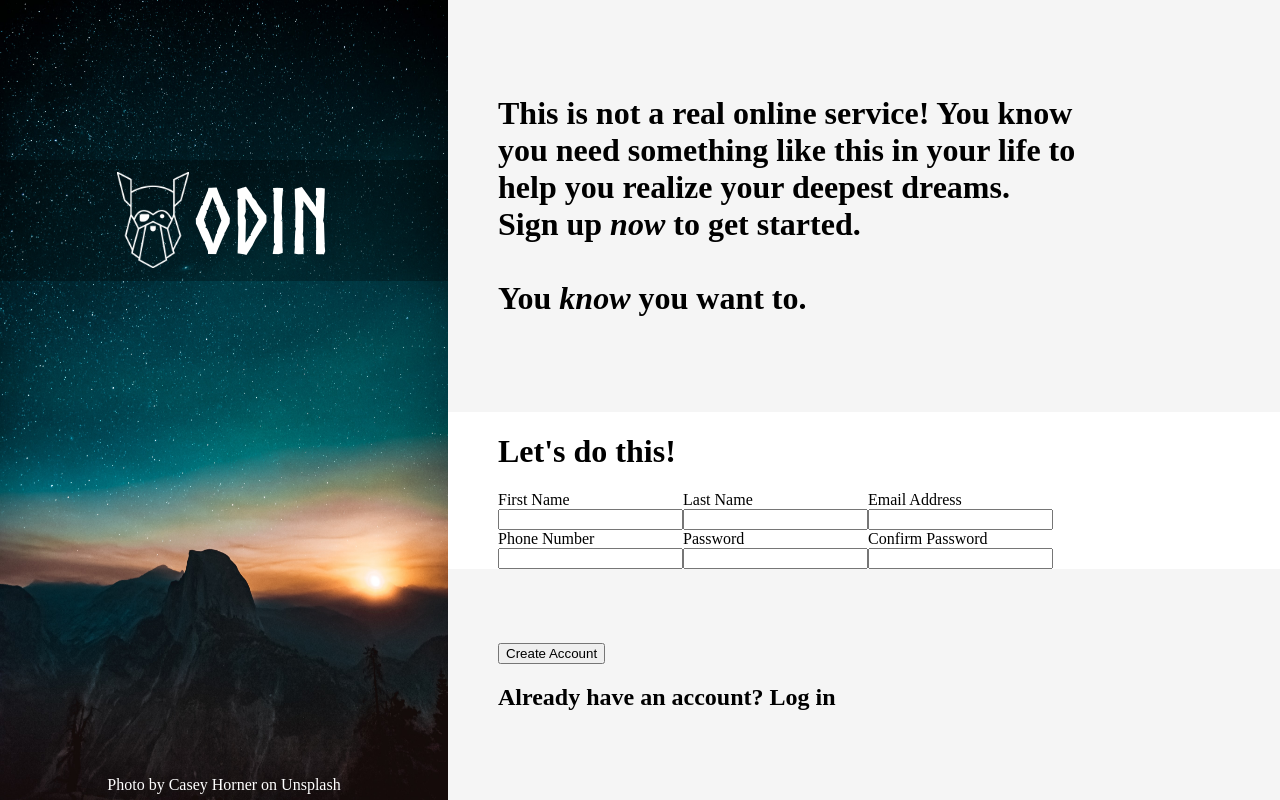
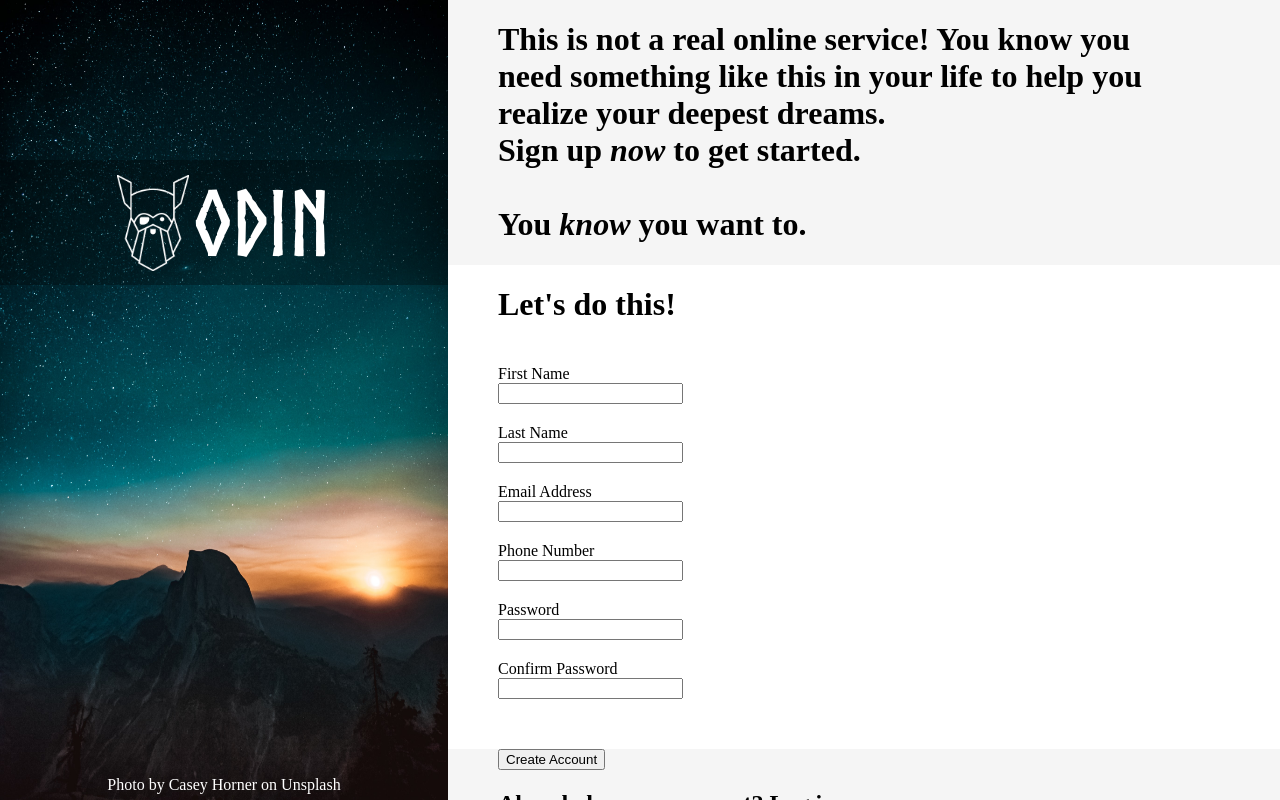
Before and after one commit to Revolution5/sign-up-form, a plain HTML site: page index.html in a window 1280 px wide. Drawn offline with Linux system fonts and the light colour scheme.

Commit message:
More form formatting

```diff
--- a/index.html
+++ b/index.html
@@ -24,9 +24,9 @@
                     <br> <br> You <em>know</em> you want to.
                 </h1>
             </div>
+                <form id = "sign-up-form" action="">
                     <div class="form-container">
-                <h1>Let's do this!</h1>
-                <form id = "sign-up-form" action="">
+                        <h1 class="form-title">Let's do this!</h1>
 
                         <div class="input">
                             <label for="first_name">First Name</label>
@@ -57,9 +57,9 @@
                             <label for="password">Confirm Password</label>
                             <input type="password" name="password" id="password">
                         </div>
+                    </div>
+                </form>
 
-                </form>
-            </div>
             <div class="submit-area">
                 <button type="submit" form="sign-up-form">Create Account</button>
                 <h2>Already have an account? Log in</h2>
--- a/styles.css
+++ b/styles.css
@@ -59,18 +59,18 @@ html, body {
     justify-content: center;
 }
 
-#sign-up-form {
-    display: flex;
-    flex-wrap: wrap;
-}
 
 .form-container {
     display: flex;
     flex-wrap: wrap;
     background-color: white;
+    gap: 20px;
+    padding-left: 50px;
+    padding-right: 700px;
+    padding-bottom: 50px;
 }
 
-.tagline, .submit-area, .form-container {
+.tagline, .submit-area {
     padding-left: 50px;
     padding-right: 200px;
 }
@@ -79,3 +79,7 @@ html, body {
     display: flex;
     flex-direction: column;
 }
+
+.form-title {
+    width: 100%;
+}
```
Lines whose indentation alone changed are shown as unchanged.
